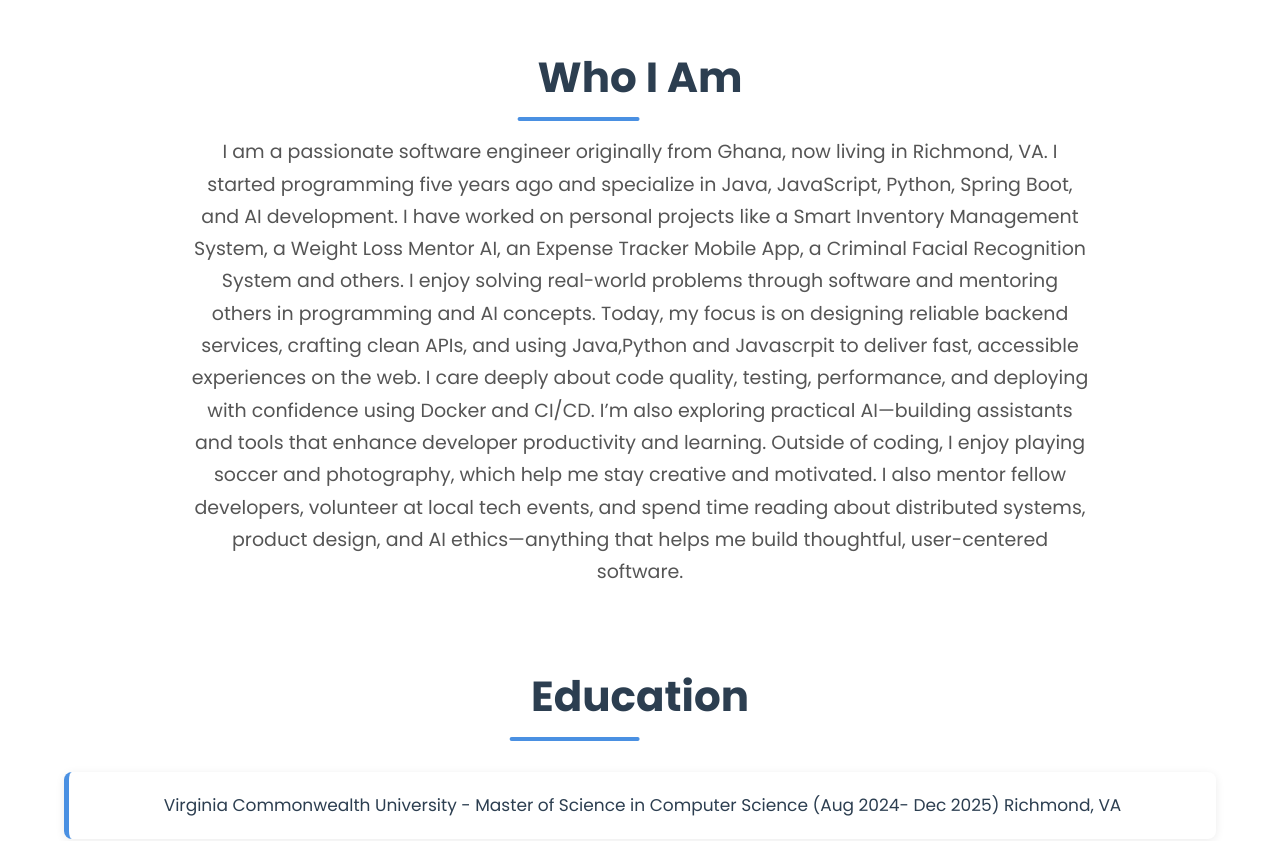
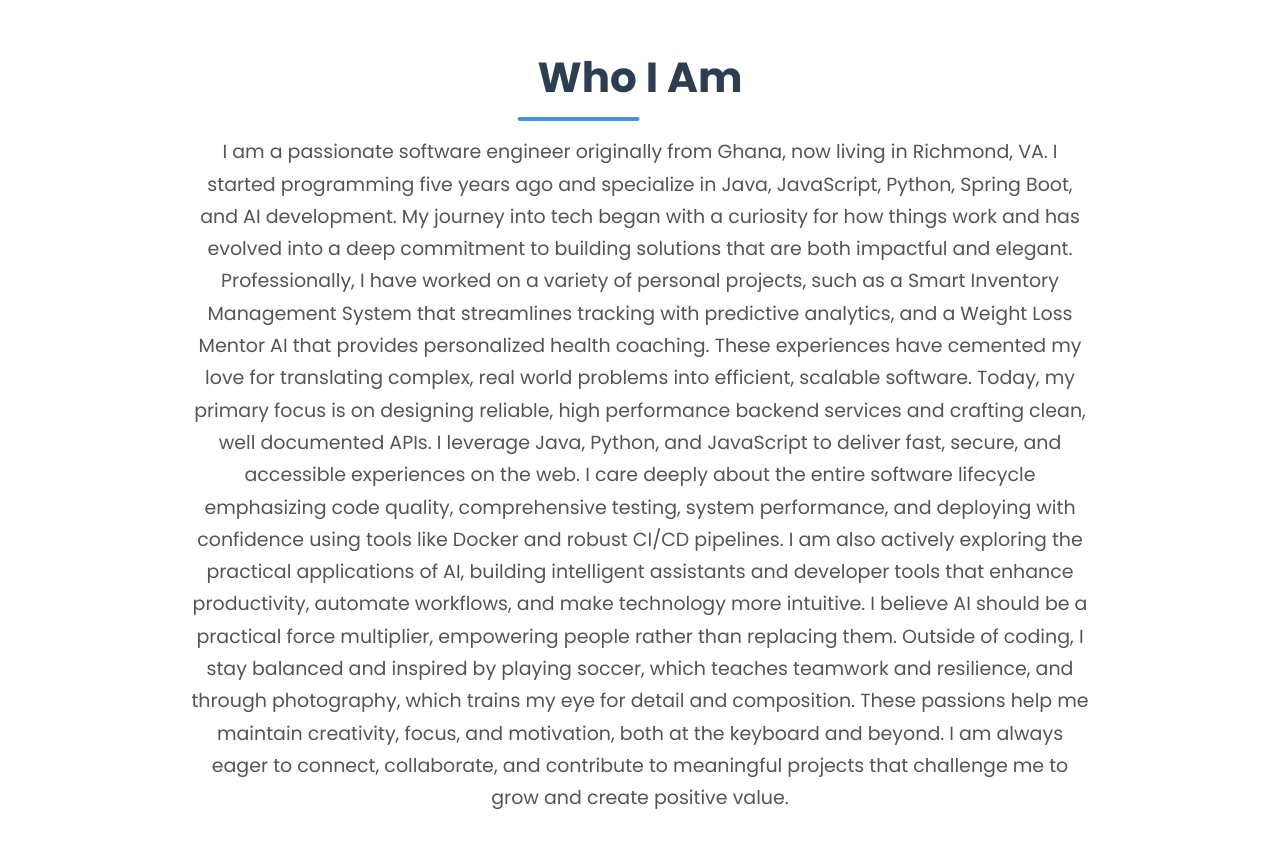
Before and after one commit to enagbeme/portfolio, a Next.js app: page / in a window 1280 px wide. Shown: the part 1080-1921 px from the top of the page. Built offline with nearby package versions, Linux system fonts and the light colour scheme.

Commit message:
Update profile picture and education section

```diff
--- a/src/app/page.tsx
+++ b/src/app/page.tsx
@@ -5,16 +5,15 @@ export default function Home() {
   const title = "Software Engineer / AI & Backend Developer";
   const location = "Richmond, VA";
   const whoAmI =
-    "I am a passionate software engineer originally from Ghana, now living in Richmond, VA. " +
-    "I started programming five years ago and specialize in Java, JavaScript, Python, Spring Boot, and AI development. " +
-    "I have worked on personal projects like a Smart Inventory Management System, a Weight Loss Mentor AI, an Expense Tracker Mobile App, " +
-    "a Criminal Facial Recognition System and others. I enjoy solving real-world problems through software and mentoring others in programming and AI concepts. " +
-    "Today, my focus is on designing reliable backend services, crafting clean APIs, and using Java,Python and Javascrpit to deliver fast, accessible experiences on the web. " +
-    "I care deeply about code quality, testing, performance, and deploying with confidence using Docker and CI/CD. " +
-    "I’m also exploring practical AI—building assistants and tools that enhance developer productivity and learning. " +
-    "Outside of coding, I enjoy playing soccer and photography, which help me stay creative and motivated. " +
-    "I also mentor fellow developers, volunteer at local tech events, and spend time reading about distributed systems, " +
-    "product design, and AI ethics—anything that helps me build thoughtful, user-centered software.";
+    "I am a passionate software engineer originally from Ghana, now living in Richmond, VA. I started programming five years ago and specialize in Java, JavaScript, Python, Spring Boot, and AI development."+
+    " My journey into tech began with a curiosity for how things work and has evolved into a deep commitment to building solutions that are both impactful and elegant." +
+    " Professionally, I have worked on a variety of personal projects, such as a Smart Inventory Management System that streamlines tracking with predictive analytics," +
+    " and a Weight Loss Mentor AI that provides personalized health coaching. These experiences have cemented my love for translating complex, real world problems into efficient, scalable software."+
+    " Today, my primary focus is on designing reliable, high performance backend services and crafting clean, well documented APIs. I leverage Java, Python, and JavaScript to deliver fast, secure, and" +
+    " accessible experiences on the web. I care deeply about the entire software lifecycle emphasizing code quality, comprehensive testing, system performance, and deploying with confidence using tools like Docker and robust CI/CD pipelines." +
+    " I am also actively exploring the practical applications of AI, building intelligent assistants and developer tools that enhance productivity, automate workflows, and make technology more intuitive. I believe AI should be a practical force multiplier, empowering people rather than replacing them." +
+    " Outside of coding, I stay balanced and inspired by playing soccer, which teaches teamwork and resilience, and through photography, which trains my eye for detail and composition. These passions help me maintain creativity, focus, and motivation, both at the keyboard and beyond." +
+    " I am always eager to connect, collaborate, and contribute to meaningful projects that challenge me to grow and create positive value.";
 
   const education = [
     "Virginia Commonwealth University - Master of Science in Computer Science (Aug 2024- Dec 2025) Richmond, VA",
```
